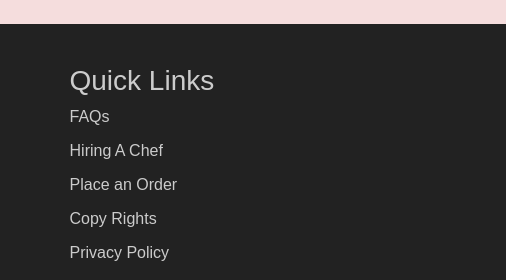
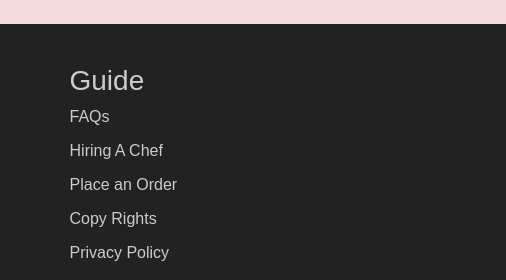
Before and after one commit to techyarham/foodiehire, a plain HTML site: page index.html in a window 1280 px wide. Shown: the part 1573-1853 px from the top of the page, 774-1280 px from the left. Drawn offline with nearby package versions, Linux system fonts and the light colour scheme; a web font is replaced by a local one.

Commit message:
Update index.html

```diff
--- a/index.html
+++ b/index.html
@@ -117,7 +117,7 @@
             </div>
             <div class="footer-right">
                 <div class="quick-links">
-                    <h3>Quick Links</h3>
+                    <h3>Guide</h3>
                     <ul>
                         <li><a href="./help.html#faqs">FAQs</a></li>
                         <li><a href="./help.html#hiring">Hiring A Chef</a></li>
```
